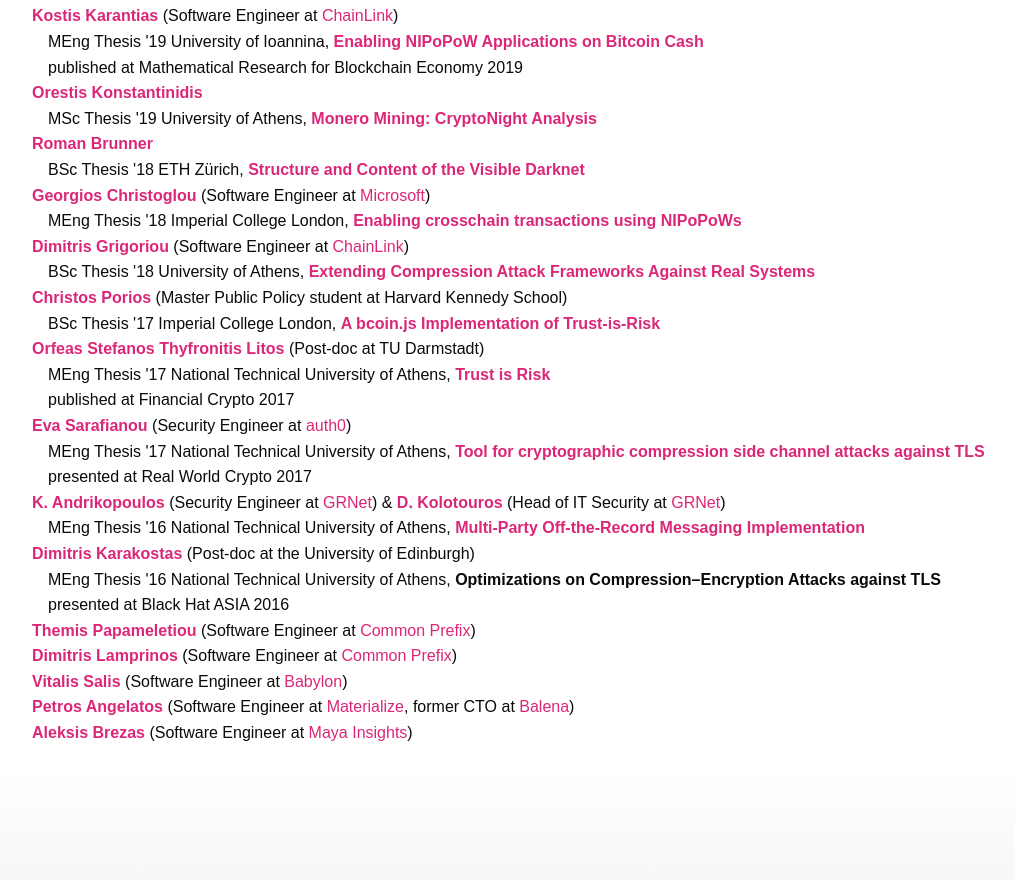
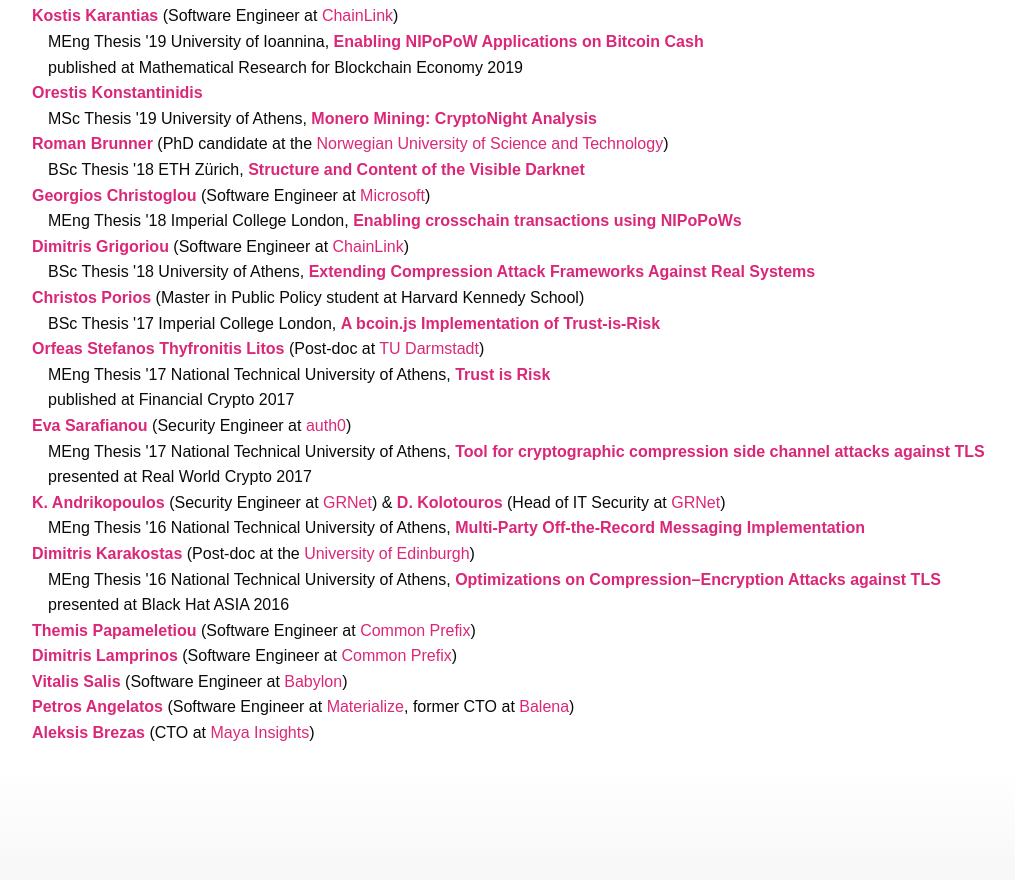
Before and after one commit to dionyziz/dionyziz.com-new, a website: page index.html in a window 1280 px wide. Shown: the part 2556-3436 px from the top of the page, without its empty margins (112-1127 px from the left). Drawn offline with nearby package versions, Linux system fonts and the light colour scheme; a web font is replaced by a local one.

Commit message:
Update mentorship section

```diff
--- a/index.html
+++ b/index.html
@@ -274,7 +274,7 @@
             <a href='http://alma.di.uoa.gr/sites/default/files/2020-01/thesis.pdf'><strong>Monero Mining: CryptoNight Analysis</strong></a>
         </li>
         <li>
-            <strong><a href='https://github.com/jogli5er'>Roman Brunner</a></strong><br/>
+            <strong><a href='https://github.com/jogli5er'>Roman Brunner</a></strong> (PhD candidate at the <a href='https://www.ntnu.edu/'>Norwegian University of Science and Technology</a>)<br/>
             BSc Thesis '18 ETH Zürich,
             <a href='https://arxiv.org/pdf/1811.01348'><strong>Structure and Content of the Visible Darknet</strong></a>
         </li>
@@ -289,12 +289,12 @@
             <a href='https://pergamos.lib.uoa.gr/uoa/dl/frontend/file/lib/default/data/1759139/theFile'><strong>Extending Compression Attack Frameworks Against Real Systems</strong></a>
         </li>
         <li>
-            <strong><a href='https://github.com/christosporios'>Christos Porios</a></strong> (Master Public Policy student at Harvard Kennedy School)<br/>
+            <strong><a href='https://github.com/christosporios'>Christos Porios</a></strong> (Master in Public Policy student at Harvard Kennedy School)<br/>
             BSc Thesis '17 Imperial College London,
             <a href='https://github.com/OrfeasLitos/TrustIsRisk.js/tree/spv-extension'><strong>A bcoin.js Implementation of Trust-is-Risk</strong></a>
         </li>
         <li>
-            <strong><a href='https://github.com/OrfeasLitos'>Orfeas Stefanos Thyfronitis Litos</a></strong> (Post-doc at TU Darmstadt)<br/>
+            <strong><a href='https://github.com/OrfeasLitos'>Orfeas Stefanos Thyfronitis Litos</a></strong> (Post-doc at <a href='https://www.informatik.tu-darmstadt.de/cac/cac/team_cac/orfeas_thyfronitis_litos/orfeas_thyfronitis_litos.en.jsp'>TU Darmstadt</a>)<br/>
             MEng Thesis '17 National Technical University of Athens,
             <a href='https://raw.githubusercontent.com/OrfeasLitos/TrustIsRisk/master/thesis/wholethesis.pdf'><strong>Trust is Risk</strong></a><br />
             published at Financial Crypto 2017
@@ -311,16 +311,16 @@
             <a href='https://dspace.lib.ntua.gr/xmlui/bitstream/handle/123456789/44116/main.pdf?sequence=1&isAllowed=y'><strong>Multi-Party Off-the-Record Messaging Implementation</strong></a>
         </li>
         <li>
-            <strong><a href='https://dimkarakostas.com/'>Dimitris Karakostas</a></strong> (Post-doc at the University of Edinburgh)<br/>
+            <strong><a href='https://dimkarakostas.com/'>Dimitris Karakostas</a></strong> (Post-doc at the <a href='https://www.inf.ed.ac.uk/people/staff/Dimitrios_Karakostas.html'>University of Edinburgh</a>)<br/>
             MEng Thesis '16 National Technical University of Athens,
-            <strong>Optimizations on Compression–Encryption Attacks against TLS</strong><br />
+            <strong><a href='https://dimkarakostas.com/probabilistic_attacks.pdf'>Optimizations on Compression–Encryption Attacks against TLS</a></strong><br />
             presented at Black Hat ASIA 2016
         </li>
         <li><strong><a href='https://github.com/themicp'>Themis Papameletiou</a></strong> (Software Engineer at <a href='https://www.commonprefix.com/'>Common Prefix</a>)</li>
         <li><strong><a href='https://pkakelas.com/'>Dimitris Lamprinos</a></strong> (Software Engineer at <a href='https://www.commonprefix.com/'>Common Prefix</a>)</li>
         <li><strong><a href='https://vitsalis.com/'>Vitalis Salis</a></strong> (Software Engineer at <a href='https://babylonchain.io/'>Babylon</a>)</li>
         <li><strong><a href='https://github.com/petrosagg'>Petros Angelatos</a></strong> (Software Engineer at <a href='https://materialize.com/'>Materialize</a>, former CTO at <a href='https://www.balena.io/'>Balena</a>)</li>
-        <li><strong><a href='https://github.com/abresas'>Aleksis Brezas</a></strong> (Software Engineer at <a href='https://www.mayainsights.com/'>Maya Insights</a>)</li>
+        <li><strong><a href='https://github.com/abresas'>Aleksis Brezas</a></strong> (CTO at <a href='https://www.mayainsights.com/'>Maya Insights</a>)</li>
       </ul>
     </div>
 
```
